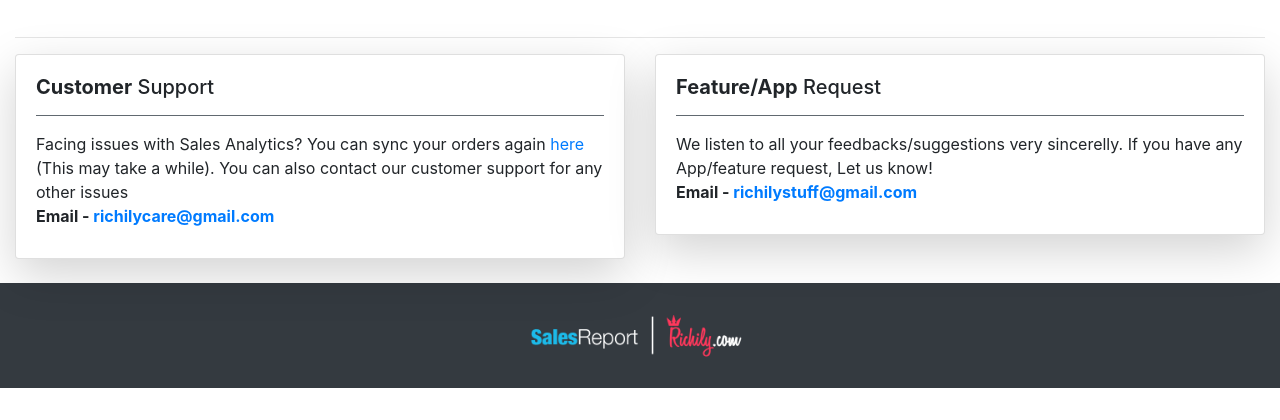
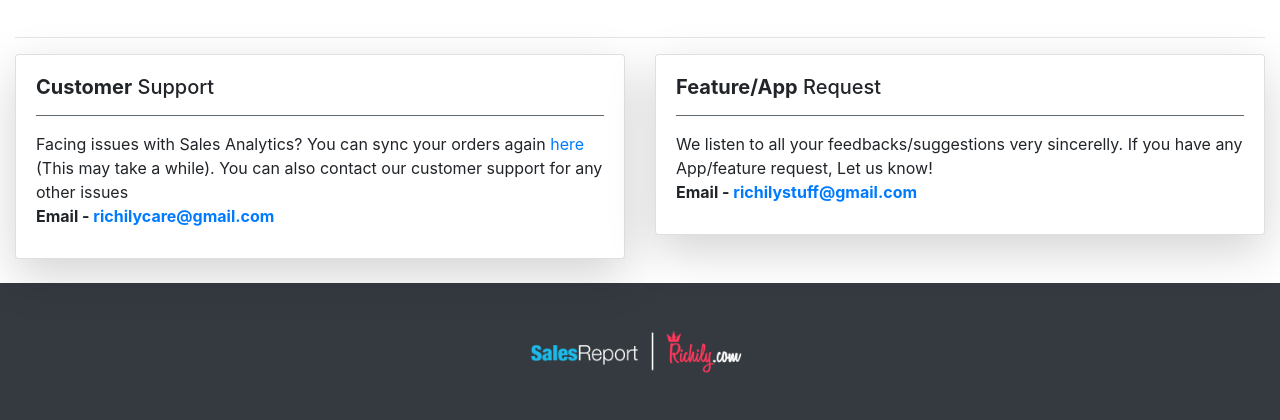
Before and after one commit to tanishqandmac/Sales-Volume-Analytics, a Django app: template core/templates/core/report.html in a window 1280 px wide. Shown: the part 686-1106 px from the top of the page. Before the commit the page ends 1074 px from the top, so only its background shows below. Run offline with Django 3.2, Linux system fonts and the light colour scheme; the template is opened without the code that fills it, so the values that code supplies are empty; parts of the project's set-up code (start-up, migrations or seed data) failed here and were passed over; some libraries are stand-ins or nearby versions.

Commit message:
Update report.html

```diff
--- a/core/templates/core/report.html
+++ b/core/templates/core/report.html
@@ -118,17 +118,22 @@
     </div>
     <br>
   </div>
-  <footer class="page-footer font-small bg-dark text-white">
-    <div class="footer text-center"><img src="{% static 'core/img/footer.png' %}" width="250px" >
+  <!-- Footer -->
+  <footer class="page-footer bg bg-dark">
+    <div class="footer-copyright text-center py-3">
+      <span class="float-center">
+        <img src="{% static 'core/img/footer.png' %}" width="250px">
+      </span>
     </div>
   </footer>
+
 </body>
 <script type="text/javascript">
 $(document).ready(function() {
   var table = $('#example').DataTable();
   table
-    .order( [ 3, 'desc' ] )
-    .draw();
+  .order( [ 3, 'desc' ] )
+  .draw();
 
 } );
 </script>
```
